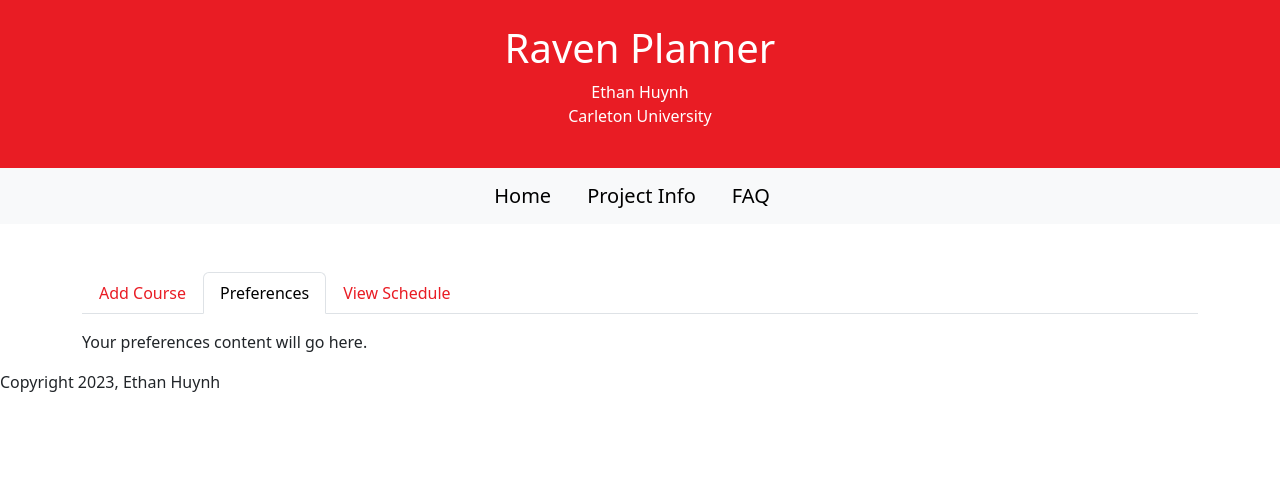
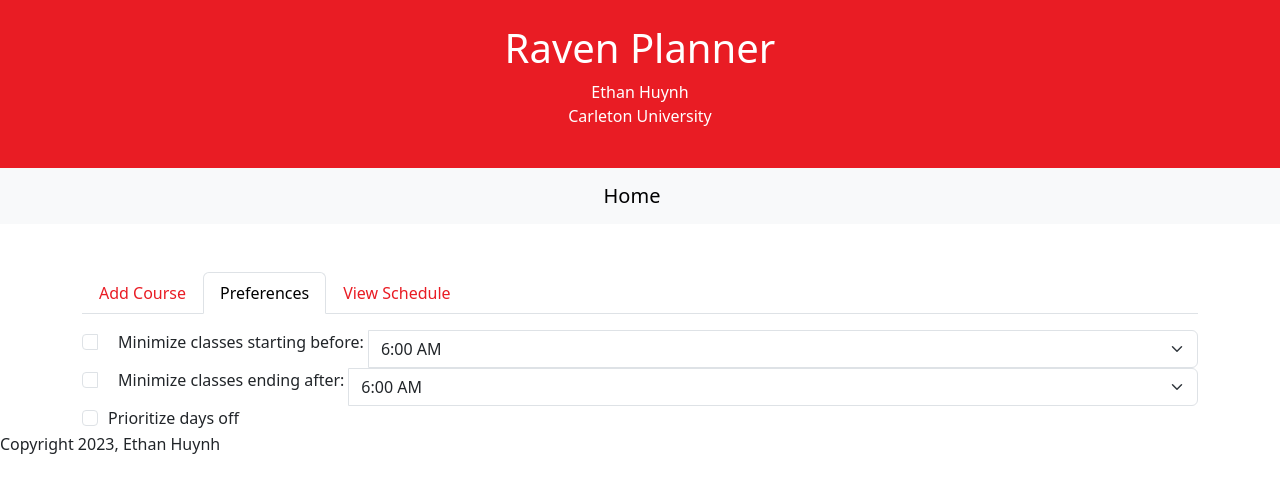
Before and after one commit to eggrollius/RavenPlanner, a Flask app: page / in a window 1280 px wide, after a click on "Preferences". Shown: the top 493 px of the page. Run offline with Flask 3, Linux system fonts and the light colour scheme; some libraries are stand-ins or nearby versions.

Commit message:
Prefrences Added

```diff
--- a/app/static/index.css
+++ b/app/static/index.css
@@ -78,7 +78,9 @@ select {
     gap: 20px;
   }
 
-/* For schedule */
+.time-column {
+    min-width: 60px;
+}
 .time-slot {
     height: 50px; /* Height represents 1 hour */
     text-align: right;
@@ -104,5 +106,18 @@ select {
     border-radius: 5px;
     text-align: center;
     line-height: 1;
-    font-size: 2vh;
+    font-size: calc((2vw + 2vh)/2);
 }
+
+.input-group {
+    display: flex; /* Enables flexbox */
+    align-items: center; /* Aligns items vertically in the center */
+}
+
+.form-check-input {
+    margin-right: 10px; /* Adds some space between the checkbox and the select box */
+}
+
+.form-select {
+    justify-self: right;
+}
--- a/app/static/index.js
+++ b/app/static/index.js
@@ -1,26 +1,18 @@
-let departments = [];
 let courseCodes = [];
 let courseData = {};
 let sections = {};
 let schedules = [];
 
+let userPreferences = {
+    minimizeClassesBefore: null,
+    minimizeClassesAfter: null,
+    prioritizeDaysOff: false
+};
+
 let currentScheduleIndex = 0; // This will keep track of the current schedule index
-let totalSchedules = 1000; // Total number of schedules (for schedule navigation)
+let totalSchedules = schedules.length; // Total number of schedules (for schedule navigation)
 
 function init(){
-    //add the departments
-    departments = ["MATH", "COMP", "STAT", "ECOR"];
-    let department_select = document.getElementById("department");
-    let inner_HTML = '';
-    if(department_select) {
-        for(let department of departments) {
-            inner_HTML += `<option value="${department}">${department}</option>`;
-        }
-        department_select.innerHTML = inner_HTML;
-    }
-
-    //course code
-
     //add course button
     document.getElementById("addCourseBtn").addEventListener("click", function() {
         const department = document.getElementById("department").value;
@@ -28,6 +20,12 @@ function init(){
         add_course(department, course_code);
 
     });
+
+    document.getElementById('minimizeBeforeTime').addEventListener('change', updatePreferences);
+    document.getElementById('minimizeBeforeTimeCheck').addEventListener('change', updatePreferences);
+    document.getElementById('minimizeAfterTime').addEventListener('change', updatePreferences);
+    document.getElementById('minimizeAfterTimeCheck').addEventListener('change', updatePreferences);
+    document.getElementById('prioritizeDaysOffCheck').addEventListener('change', updatePreferences);
 
     // Add event listeners for schedule navigation
     // For previous button
@@ -46,7 +44,7 @@ function init(){
         renderSchedule(currentScheduleIndex);
     }
     });
-    // For direct schedule index input navigatoin
+    // For direct schedule index input navigation
     document.getElementById('scheduleIndexInput').addEventListener('keypress', function(event) {
     if (event.key === 'Enter') {
         let inputIndex = parseInt(this.value, 10) - 1; // Arrays are zero-indexed
@@ -61,33 +59,72 @@ function init(){
 
 }
 
+function updateCourseSelection(courseData, courseId, isSelected) {
+    // Split the courseId into course code and section
+    const [subject, code, section] = courseId.split(' ');
+    const courseCode = subject + ' ' + code;
+
+    if(courseData.hasOwnProperty(courseCode)) {
+        const courseSections = courseData[courseCode].sections;
+        for(const currentSection of Object.keys(courseSections)) {
+            // Check parent course
+            if(courseSections[currentSection].parent.section == section) {
+                courseSections[currentSection].isSelected = isSelected;
+            } else {
+                // Check child courses
+                for(const currentChild of courseSections[currentSection].children) {
+                    if(currentChild.section == section) {
+                        currentChild.isSelected = isSelected;
+                    }
+                }
+            }
+        }
+    }
+}
+
+
 //get course data async, then update ui, and local data.
 function add_course(department, course_code) {
     try{
         let courseName = department + ' ' + course_code;
+        if(courseData.hasOwnProperty(courseName)) {
+            alert(`Course: ${courseName}, already present.`);
+            return;
+        }
+
         let xhr = new XMLHttpRequest();
         xhr.open("GET", "/api/course/search?query=" + courseName, true);
         xhr.setRequestHeader("Content-Type", "application/json");
         xhr.onreadystatechange = function() {
             if(xhr.readyState == 4) {
-                try {
                 let data = JSON.parse(xhr.responseText);
 
                 if(xhr.status == 200) {
+                    try {
+                        let sections = data["data"];
+                        // Set the courses 'isSelected' property to true
+                        for(let section of Object.keys(sections)) {
+                            sections[section].isSelected = true;
+                            for(let child of sections[section].children) {
+                                child.isSelected = true;
+                            }
+                        }
+
                         courseData[courseName] = {};
-                        courseData[courseName]["sections"] = data["data"];
+                        courseData[courseName]["sections"] = {};
+                        courseData[courseName]["sections"] = sections;
+
                         courseCodes.push(courseName);
                         generateCourseAccordion(courseName);
 
                         generateSchedules();
-                        renderSchedule(currentScheduleIndex);
+                    } catch(e) {
+                        console.log(e);
+                    }
                 } else if(xhr.status == 400){
-                        alert("Course does not Exist");
+                    alert(`Course: ${department +' ' + course_code}, does not Exist`);
                 } else {
                     alert("Unknown Error");
-                    }
-                } catch (e) {
-                    console.log(e);
                 }
             }
         };
@@ -112,7 +149,7 @@ function generateCourseAccordion(courseName) {
     accordionItem.innerHTML = `
     <h2 class="accordion-header" id="heading-${uniqueID}">
         <button class="accordion-button" type="button" data-bs-toggle="collapse" data-bs-target="#${collapseID}" aria-expanded="true" aria-controls="${collapseID}">
-            ${courseName}
+            ${courseName.toUpperCase()}
         </button>
     </h2>
     <div id="${collapseID}" class="accordion-collapse collapse" aria-labelledby="heading-${uniqueID}" data-bs-parent="#selected-courses">
@@ -129,7 +166,7 @@ function generateCourseAccordion(courseName) {
     new bootstrap.Collapse(document.getElementById(collapseID));
 
     // Add Section Cards
-    for(section of Object.keys(courseData[courseName]["sections"])) {
+    for(const section of Object.keys(courseData[courseName]["sections"])) {
         addSectionCard(section, courseName);
     }
 }
@@ -148,7 +185,7 @@ function addSectionCard(section, courseName) {
     let currentRowCount = 0;
     newHTML = `
     <div class="card-header">
-        <input class="form-check-input" type="checkbox" value="" id="flexCheck-${sectionObj.parent.course_code + section}" checked>
+        <input class="form-check-input" type="checkbox" value="" id="flexCheck-${sectionObj.parent.course_code + ' ' + section}" checked>
         <label class="form-check-label" for="flexCheckChecked">
             Section ${section} - ${sectionObj.parent.instructor}
         </label>
@@ -169,7 +206,7 @@ function addSectionCard(section, courseName) {
         }
         newHTML+= `
         <div class="col-${colSize}">
-            <input class="form-check-input" type="checkbox" value="" id="flexCheck-${childCourse.course_code + childCourse.section}" checked>
+            <input class="form-check-input" type="checkbox" value="" id="flexCheck-${childCourse.course_code + ' ' + childCourse.section}" checked>
             <label class="form-check-label" for="flexCheckChecked">
                 <h6><u>Tutorial</u>-${childCourse.section}</h6>
             </label>
@@ -186,11 +223,9 @@ function addSectionCard(section, courseName) {
     // Loop through checkboxes and add event listeners
     sectionCard.querySelectorAll('.form-check-input').forEach((checkbox) => {
         checkbox.addEventListener('change', function() {
-            if(this.id == `flexCheck-${sectionObj.parent.course_code + section}`) {
-                //TODO
-            } else {
-                //TODO
-            }
+            const classCode = this.id.split('-')[1];
+            updateCourseSelection(courseData, classCode, this.checked);
+            generateSchedules();
         });
     });
 
@@ -312,12 +347,12 @@ class Schedule {
 
 function clearSchedule() {
     // List of all days in a week
-    const daysOfWeek = ['Mon', 'Tue', 'Wed', 'Thu', 'Fri', 'Sat', 'Sun'];
+    const daysOfWeek = ['Mon', 'Tue', 'Wed', 'Thu', 'Fri'];
 
     // Loop through each day and clear its contents
     daysOfWeek.forEach(day => {
         const dayColumn = document.getElementById(day);
-        while (dayColumn.hasChildNodes()) {
+        while(dayColumn.hasChildNodes()) {
             dayColumn.removeChild(dayColumn.firstChild);
         }
     });
@@ -329,7 +364,6 @@ function generateSchedules() {
     for(const courseCode of courseCodes) {
         generateAllSections(courseCode);
     }
-    console.log(sections);
 
     schedules = [new Schedule()]; // Creates new list of schedules, contains 1 empty schedule
     for(const courseCode of courseCodes) {
@@ -366,13 +400,99 @@ function generateSchedules() {
     totalSchedules = schedules.length;
 
     console.timeEnd("generateSchedules"); // Stop timing and print the result
+
+    rateSchedules();
+    renderSchedule(currentScheduleIndex);
 }
 
+function rateSchedules() {
+    console.time("rateSchedules");
+    let ratedSchedules = schedules.map(schedule => {
+        return {
+            schedule: schedule,
+            rating: rateSchedule(schedule)
+        };
+    });
 
+    // Sort the rated schedules array based on the ratings
+    ratedSchedules.sort((a, b) => b.rating - a.rating);
+
+    // Extract the sorted schedules
+    schedules = ratedSchedules.map(item => item.schedule);
+
+    console.timeEnd("rateSchedules");
+}
+
+function rateSchedule(schedule) {
+    let rating = 0;
+    if(userPreferences.minimizeClassesBefore) {
+        rating -= 1.5 * countClassesBefore(schedule, userPreferences.minimizeClassesBefore)
+    }
+    if(userPreferences.minimizeClassesAfter) {
+        rating -= 1.5 * countClassesAfter(schedule, userPreferences.minimizeClassesAfter)
+    }
+    if(userPreferences.prioritizeDaysOff) {
+        rating += 1 * countDaysOff(schedule);
+    }
+    // console.log(rating);
+    return rating;
+}
+
+function countDaysOff(schedule) {
+    let scheduleDays = new Set(); // A set of days that this schedule has classes on.
+    for(const meeting of schedule.meetings) {
+        meeting.daysOfWeek.forEach(day => {
+            scheduleDays.add(day);
+        });
+    }
+
+    return 5 - scheduleDays.size;
+}
+
+function countClassesBefore(schedule, time) {
+    let count = 0;
+    const compareTime = timeToMinutes(time);
+
+    for(const meeting of schedule.meetings) {
+        // Extract start time from the meeting's time interval
+        const meetingStartTimeMinutes = timeToMinutes(meeting.timeInterval.split(' - ')[0]);
+        // Compare meeting start time with given time
+        if(meetingStartTimeMinutes < compareTime) {
+            count += meeting.daysOfWeek.length;
+        }
+    }
+
+    return count;
+}
+
+function countClassesAfter(schedule, time) {
+    let count = 0;
+    const compareTime = timeToMinutes(time);
+    for(const meeting of schedule.meetings) {
+        // Extract start time from the meeting's time interval
+        const meetingEndMinutes = timeToMinutes(meeting.timeInterval.split(' - ')[1]);
+        // Compare meeting start time with given time
+        if(meetingEndMinutes > compareTime) {
+            count += meeting.daysOfWeek.length;
+        }
+    }
+
+    return count;
+}
+
+// Helper function to convert HH:MM time string to minutes since midnight
+function timeToMinutes(timeStr) {
+    const [hours, minutes] = timeStr.split(':').map(Number);
+    return hours * 60 + minutes;
+}
 
 function renderSchedule(scheduleIndex){
     // Clear old schedule
     clearSchedule();
+    //Set the placholder to the start index
+    let scheduleIndexInput = document.getElementById('scheduleIndexInput');
+    scheduleIndexInput.setAttribute('placeholder', scheduleIndex+1);
+
     // Iterate over the schedule and update the calendar cells
     let schedule;
     schedule = schedules[scheduleIndex];
@@ -427,13 +547,18 @@ function generateAllSections(courseCode) {
 
     for(const sectionName of Object.keys(courseSections)) {
         const section = courseSections[sectionName];
+        if(section.isSelected) {
             if(section.children.length <= 0) {
                 const newSection = new Section(section.parent);
                 sections[courseCode].push(newSection);
             } else {
                 for(const child of section.children) {
+                    if(child.isSelected) {
                         const newSection = new Section(section.parent, child);
                         sections[courseCode].push(newSection);
+                    }
+
+                }
             }
         }
     }
@@ -451,4 +576,29 @@ function timeToPixels(time) {
     const endTimeInPixels = timeToPixels(endTime);
     return endTimeInPixels - startTimeInPixels;
 }
+
+function updatePreferences() {
+    const minimizeBeforeCheck = document.getElementById('minimizeBeforeTimeCheck');
+    const minimizeBeforeSelect = document.getElementById('minimizeBeforeTime');
+    const minimizeAfterCheck = document.getElementById('minimizeAfterTimeCheck');
+    const minimizeAfterSelect = document.getElementById('minimizeAfterTime');
+    const prioritizeDaysOffCheckbox = document.getElementById('prioritizeDaysOffCheck');
+
+    if(minimizeBeforeCheck.checked) {
+        userPreferences.minimizeClassesBefore = minimizeBeforeSelect.value;
+    } else {
+        userPreferences.minimizeClassesBefore = null;
+    }
+    if(minimizeAfterCheck.checked) {
+        userPreferences.minimizeClassesAfter = minimizeAfterSelect.value;
+    } else {
+        userPreferences.minimizeClassesAfter = null;
+    }
+
+    userPreferences.prioritizeDaysOff = prioritizeDaysOffCheckbox.checked;
+
+    rateSchedules();
+    renderSchedule(currentScheduleIndex);
+}
+
 init();
--- a/app/templates/index.html
+++ b/app/templates/index.html
@@ -24,8 +24,8 @@
   <nav class="navbar navbar-expand-lg navbar-light bg-light">
     <div class="navbar-center">
       <a class="navbar-brand" href="#">Home</a>
-      <a class="navbar-brand" href="projectinfo.html">Project Info</a>
-      <a class="navbar-brand" href="faq.html">FAQ</a>
+      <!--<a class="navbar-brand" href="projectinfo.html">Project Info</a>
+      <a class="navbar-brand" href="faq.html">FAQ</a> -->
     </div>
   </nav>
 
@@ -51,16 +51,17 @@
     <div class="tab-content mt-3">
       <div class="tab-pane fade show active" id="addCourse" role="tabpanel" aria-labelledby="add-course-tab">
         <!-- Add Course Form -->
+        <h6>Course Data is for Fall 2023</h6>
         <div class="d-flex justify-content-left">
           <div class="row">
             <div class="col">
               <div class="form-group">
-                <select class="form-select mb-3" id="department" name="department"></select>
+                <input type="text" class="form-control" placeholder="MATH" id="department">
               </div>
             </div>
             <div class="col">
               <div class="form-group ml-2">
-                <input type="text" class="form-control" placeholder="1007" id="course-code">
+                <input type="number" class="form-control" placeholder="1007" id="course-code">
               </div>
             </div>
             <div class="col">
@@ -75,9 +76,109 @@
       </div>
 
       <div class="tab-pane" id="preferences" role="tabpanel" aria-labelledby="preferences-tab">
-        <!-- Preferences Content -->
-        <p>Your preferences content will go here.</p>
-      </div>
+        <form>
+          <div class="input-group">
+            <input class="form-check-input" type="checkbox" id="minimizeBeforeTimeCheck">
+
+            <label for="minimizeBeforeTime" style="margin-left: 10px; margin-right: 5px;">
+                Minimize classes starting before:
+            </label>
+
+            <select class="form-select" id="minimizeBeforeTime" aria-label="Minimize classes before">
+              <option value="6:00">6:00 AM</option>
+              <option value="6:30">6:30 AM</option>
+              <option value="7:00">7:00 AM</option>
+              <option value="7:30">7:30 AM</option>
+              <option value="8:00">8:00 AM</option>
+              <option value="8:30">8:30 AM</option>
+              <option value="9:00">9:00 AM</option>
+              <option value="9:30">9:30 AM</option>
+              <option value="10:00">10:00 AM</option>
+              <option value="10:30">10:30 AM</option>
+              <option value="11:00">11:00 AM</option>
+              <option value="11:30">11:30 AM</option>
+              <option value="12:00">12:00 PM</option>
+              <option value="12:30">12:30 PM</option>
+              <option value="13:00">1:00 PM</option>
+              <option value="13:30">1:30 PM</option>
+              <option value="14:00">2:00 PM</option>
+              <option value="14:30">2:30 PM</option>
+              <option value="15:00">3:00 PM</option>
+              <option value="15:30">3:30 PM</option>
+              <option value="16:00">4:00 PM</option>
+              <option value="16:30">4:30 PM</option>
+              <option value="17:00">5:00 PM</option>
+              <option value="17:30">5:30 PM</option>
+              <option value="18:00">6:00 PM</option>
+              <option value="18:30">6:30 PM</option>
+              <option value="19:00">7:00 PM</option>
+              <option value="19:30">7:30 PM</option>
+              <option value="20:00">8:00 PM</option>
+              <option value="20:30">8:30 PM</option>
+              <option value="21:00">9:00 PM</option>
+              <option value="21:30">9:30 PM</option>
+              <option value="22:00">10:00 PM</option>
+              <option value="22:30">10:30 PM</option>
+              <option value="23:00">11:00 PM</option>
+              <option value="23:30">11:30 PM</option>
+            </select>
+
+
+        </div>
+        <div class="input-group">
+          <input class="form-check-input" type="checkbox" id="minimizeAfterTimeCheck">
+          <label for="minimizeAfterTime" style="margin-left: 10px; margin-right: 5px;">
+              Minimize classes ending after:
+          </label>
+          <select class="form-select" id="minimizeAfterTime" aria-label="Minimize classes after">
+            <option value="6:00">6:00 AM</option>
+            <option value="6:30">6:30 AM</option>
+            <option value="7:00">7:00 AM</option>
+            <option value="7:30">7:30 AM</option>
+            <option value="8:00">8:00 AM</option>
+            <option value="8:30">8:30 AM</option>
+            <option value="9:00">9:00 AM</option>
+            <option value="9:30">9:30 AM</option>
+            <option value="10:00">10:00 AM</option>
+            <option value="10:30">10:30 AM</option>
+            <option value="11:00">11:00 AM</option>
+            <option value="11:30">11:30 AM</option>
+            <option value="12:00">12:00 PM</option>
+            <option value="12:30">12:30 PM</option>
+            <option value="13:00">1:00 PM</option>
+            <option value="13:30">1:30 PM</option>
+            <option value="14:00">2:00 PM</option>
+            <option value="14:30">2:30 PM</option>
+            <option value="15:00">3:00 PM</option>
+            <option value="15:30">3:30 PM</option>
+            <option value="16:00">4:00 PM</option>
+            <option value="16:30">4:30 PM</option>
+            <option value="17:00">5:00 PM</option>
+            <option value="17:30">5:30 PM</option>
+            <option value="18:00">6:00 PM</option>
+            <option value="18:30">6:30 PM</option>
+            <option value="19:00">7:00 PM</option>
+            <option value="19:30">7:30 PM</option>
+            <option value="20:00">8:00 PM</option>
+            <option value="20:30">8:30 PM</option>
+            <option value="21:00">9:00 PM</option>
+            <option value="21:30">9:30 PM</option>
+            <option value="22:00">10:00 PM</option>
+            <option value="22:30">10:30 PM</option>
+            <option value="23:00">11:00 PM</option>
+            <option value="23:30">11:30 PM</option>
+          </select>
+        </div>
+
+        <div class="form-check">
+          <input class="form-check-input" type="checkbox" id="prioritizeDaysOffCheck">
+          <label class="form-check-label" for="prioritizeDaysOff">
+              Prioritize days off
+          </label>
+        </div>
+      </form>
+    </div>
+
 
       <div class="tab-pane" id="viewSchedule" role="tabpanel" aria-labelledby="viewSchedule-tab">
         <!--schedule navigation-->
@@ -102,7 +203,7 @@
         <!-- Weekly Schedule -->
         <div class="row">
           <!-- Time Column (Left Sidebar) -->
-          <div class="col-1">
+          <div class="col-1 time-column">
             <div class="time-slot">7:00</div>
             <div class="time-slot">8:00</div>
             <div class="time-slot">9:00</div>
@@ -124,8 +225,6 @@
           <div class="col day-column" id="Wed"></div>
           <div class="col day-column" id="Thu"></div>
           <div class="col day-column" id="Fri"></div>
-          <div class="col day-column" id="Sat"></div>
-          <div class="col day-column" id="Sun"></div>
         </div>
 
       </div>
```
Also changed, not shown: app/api.py (+8 -5 lines). Lines whose indentation alone changed are shown as unchanged.
